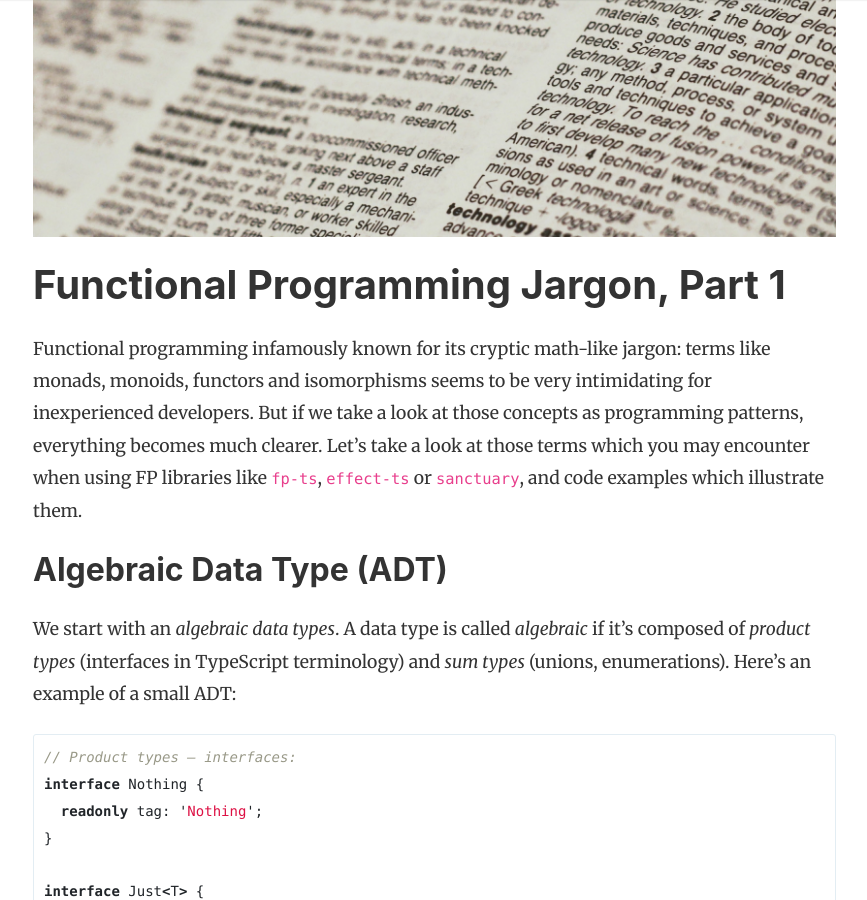
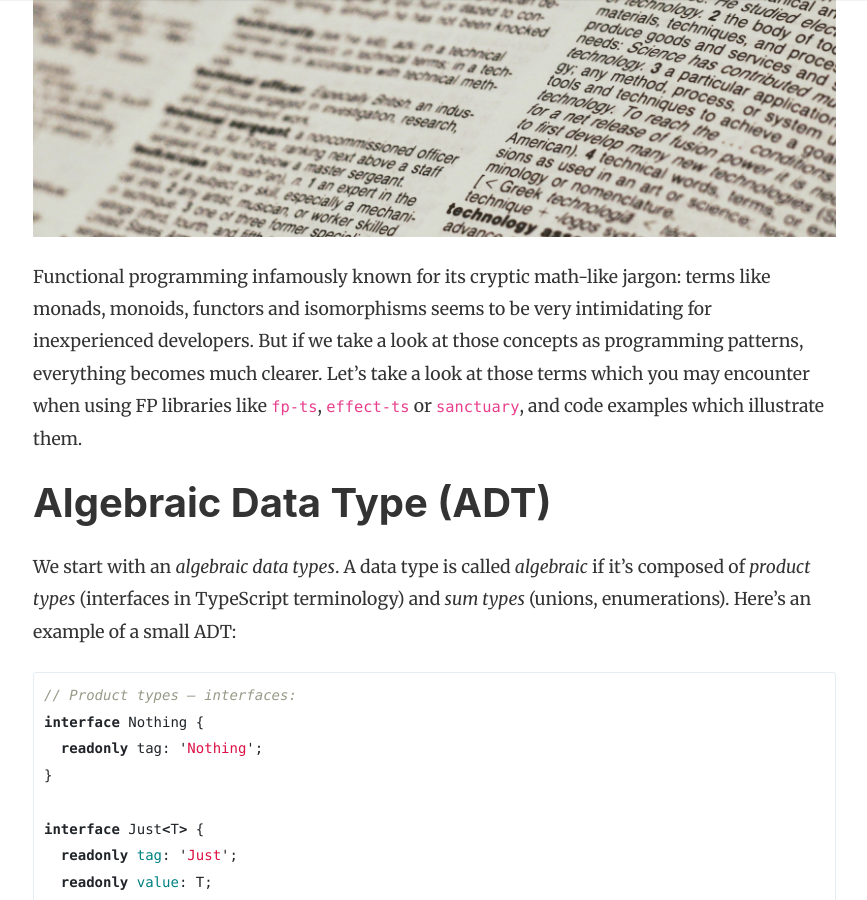
Before and after one commit to YBogomolov/ybogomolov.github.io, a Jekyll site: the page built from _posts/2022-09-12-fp-jargon-part-1.md, in a window 1280 px wide and 900 px high, scrolled down 475 px. Shown: the whole window, without its empty margins (252-1119 px from the left). Built offline with Jekyll 4.4.1, drawn with Linux system fonts in a browser that asks for light colours; nearby versions of some CDN libraries; comment, search, counter and statistics services are not loaded.

Commit message:
Fix layout

```diff
--- a/_posts/2022-09-12-fp-jargon-part-1.md
+++ b/_posts/2022-09-12-fp-jargon-part-1.md
@@ -10,11 +10,9 @@ Functional programming infamously known for its cryptic math-like jargon: terms
 
 <!--more-->
 
-# Functional Programming Jargon, Part 1
-
 Functional programming infamously known for its cryptic math-like jargon: terms like monads, monoids, functors and isomorphisms seems to be very intimidating for inexperienced developers. But if we take a look at those concepts as programming patterns, everything becomes much clearer. Let's take a look at those terms which you may encounter when using FP libraries like `fp-ts`, `effect-ts` or `sanctuary`, and code examples which illustrate them.
 
-## Algebraic Data Type (ADT)
+# Algebraic Data Type (ADT)
 
 We start with an _algebraic data types_. A data type is called _algebraic_ if it's composed of _product types_ (interfaces in TypeScript terminology) and _sum types_ (unions, enumerations). Here's an example of a small ADT:
 
@@ -39,17 +37,17 @@ Algebraic data types got their name due to their mathematical properties, and it
 
 Algebraic data types are the core tool of data modelling. The ultimate goal of data modelling in FP is to write so precise types that it's impossible to construct _bad data_. This is known as principle of [making illegal states unrepresentable](https://ybogomolov.me/making-illegal-states-unrepresentable), and I talked about it in my previous article.
 
-## Laws
+# Laws
 
 A special term you will encounter quite often is a _law_. A law is a special property which should hold for some type. For example, `Array.prototype.reverse` should hold a "double application identity law": `arr.reverse().reverse()` should be structurally equal to just `arr`, i.e. all elements should return to their places after a second reverse.
 
 > When you write your own functional structures and want to test that it holds some laws, it is good to use some property-based testing library to test your program on myriad of randomised inputs — for free! Are you interested in learning more about this kind of testing? Then keep an eye on this blog! ;-)
 
-## Domain and codomain of a function
+# Domain and codomain of a function
 
 A _domain_ of a function is a type of its argument. A _codomain_, correspondingly, is a type of its result. An example: for `f: (x: number) => string` its domain will be `number`, and its codomain will be `string`.
 
-## Injection, surjection, bijection
+# Injection, surjection, bijection
 
 These terms are rather rate, but they are tightly tied to terms "domain" and "codomain", and you still can meet them in some discussions, so I decided to showcase them as well.
 
@@ -71,7 +69,7 @@ Finally, a function which is _injective_ and _surjective_ simultaneously is call
 
 > What are `String.prototype.toUpperCase` and `String.prototype.toLowerCase`: injective, surjective, bijective, something else?
 
-## Morphism, endomorphism, isomorphism
+# Morphism, endomorphism, isomorphism
 
 _Morphism_ is a term originated from Category Theory, and applied to programming it means… just a function:
 
@@ -103,7 +101,7 @@ When you hear that "_X isomorphic to Y_", you can translate this as "_X is rever
 
 > An exercise for the curious ones: can functions `String.toLowerCase` and `String.toUpperCase` form an isomorphism? What about `Date.prototype.toISOString` and `new Date` constructor?
 
-## Natural transformation
+# Natural transformation
 
 A _natural transformation_ can be thought of as a function which can replace _type constructors_, and this time we will need to get some help from `fp-ts` and its notation of higher-order types. Please refer to [this article](https://ybogomolov.me/01-higher-kinded-types) to get better understanding how higher-order and higher-kinded types are implemented. The definition of a natural transformation can be written like this:
 
@@ -141,7 +139,7 @@ const arrayMapIsomorphism: NaturalIsomorphism<'Array', 'Map'> = {
 
 > Can you write a natural isomorphism between an `Array` and a `Set`? Which laws can you come up with for it?
 
-## Functor
+# Functor
 
 A _functor_ is also a term from Category Theory, and it means "structure-preserving mapping". Imagine `Array.prototype.map` function, or its equivalent for `Map` or `Tree`, plus add some laws, and you get yourself a functor! We cannot define a generic functor in pure TypeScript, but thanks to HKT notation of `fp-ts` we can write this definition:
 
```
